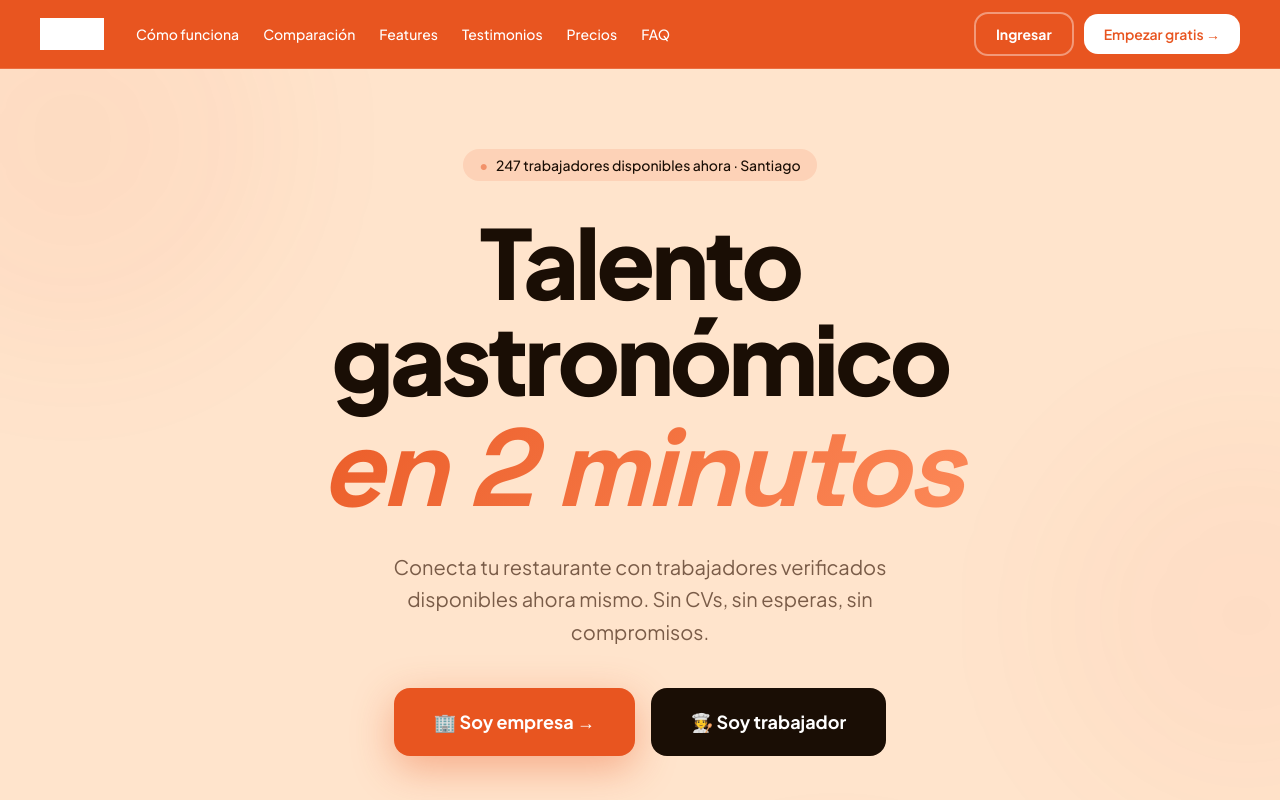
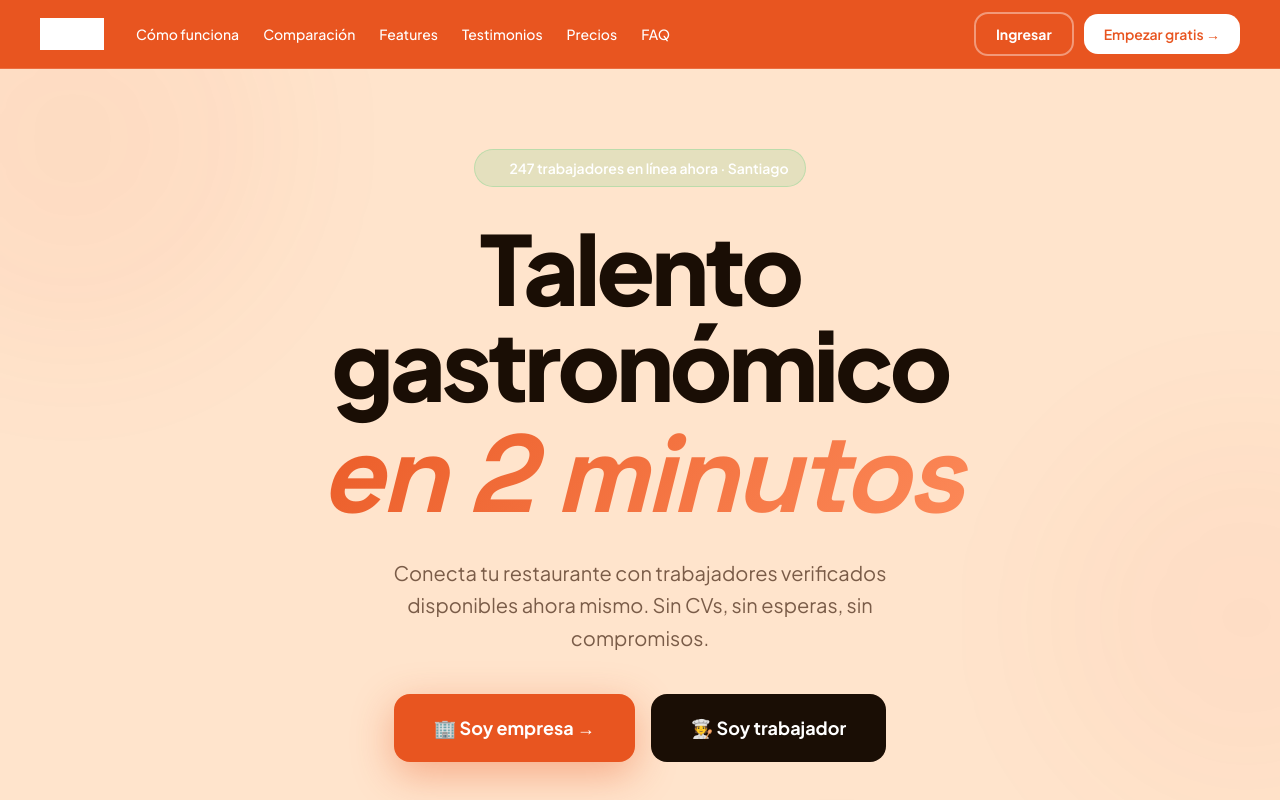
Before and after one commit to hernanazocar/GourmetJobs, a Next.js app: page / in a window 1280 px wide. Shown: the top 800 px of the page. Built offline with nearby package versions, Linux system fonts and the light colour scheme.

Commit message:
Green live indicator pill with ping animation in hero
Co-Authored-By: Claude Opus 4.6 (1M context) <noreply@anthropic.com>

```diff
--- a/src/components/Hero.tsx
+++ b/src/components/Hero.tsx
@@ -47,11 +47,14 @@ export default function Hero() {
       {/* Pill badge */}
       <RevealWrapper delay={0}>
         <div
-          className="inline-flex items-center gap-2 rounded-full px-4 py-1.5 text-sm font-medium text-[#1A0E05] mb-8"
-          style={{ background: "rgba(232, 85, 32, 0.12)" }}
+          className="inline-flex items-center gap-2 rounded-full px-4 py-2 text-sm font-semibold text-green-700 mb-8"
+          style={{ background: "rgba(34, 197, 94, 0.12)", border: "1px solid rgba(34, 197, 94, 0.2)" }}
         >
-          <span className="text-orange animate-pulse font-bold">●</span>
-          247 trabajadores disponibles ahora · Santiago
+          <span className="relative flex h-2.5 w-2.5">
+            <span className="animate-ping absolute inline-flex h-full w-full rounded-full bg-green-500 opacity-75"></span>
+            <span className="relative inline-flex rounded-full h-2.5 w-2.5 bg-green-500"></span>
+          </span>
+          247 trabajadores en línea ahora · Santiago
         </div>
       </RevealWrapper>
 
```
